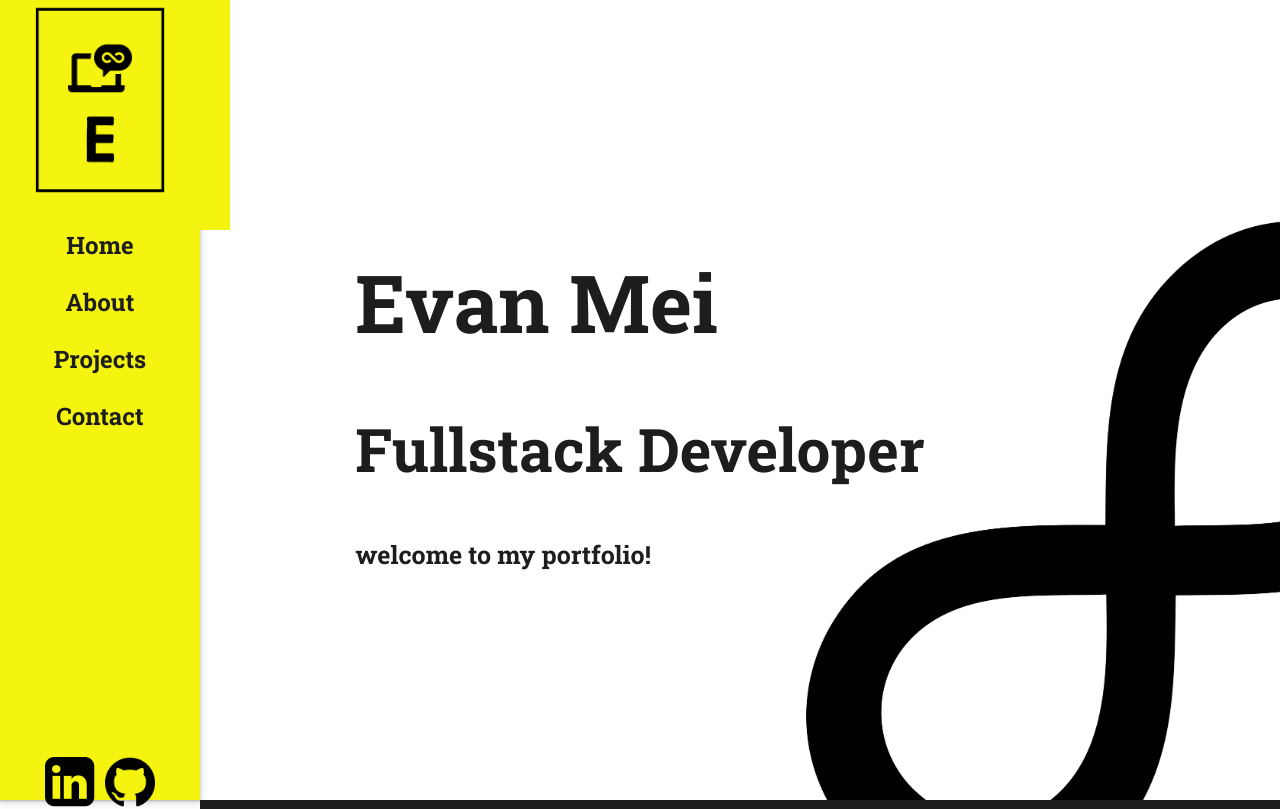
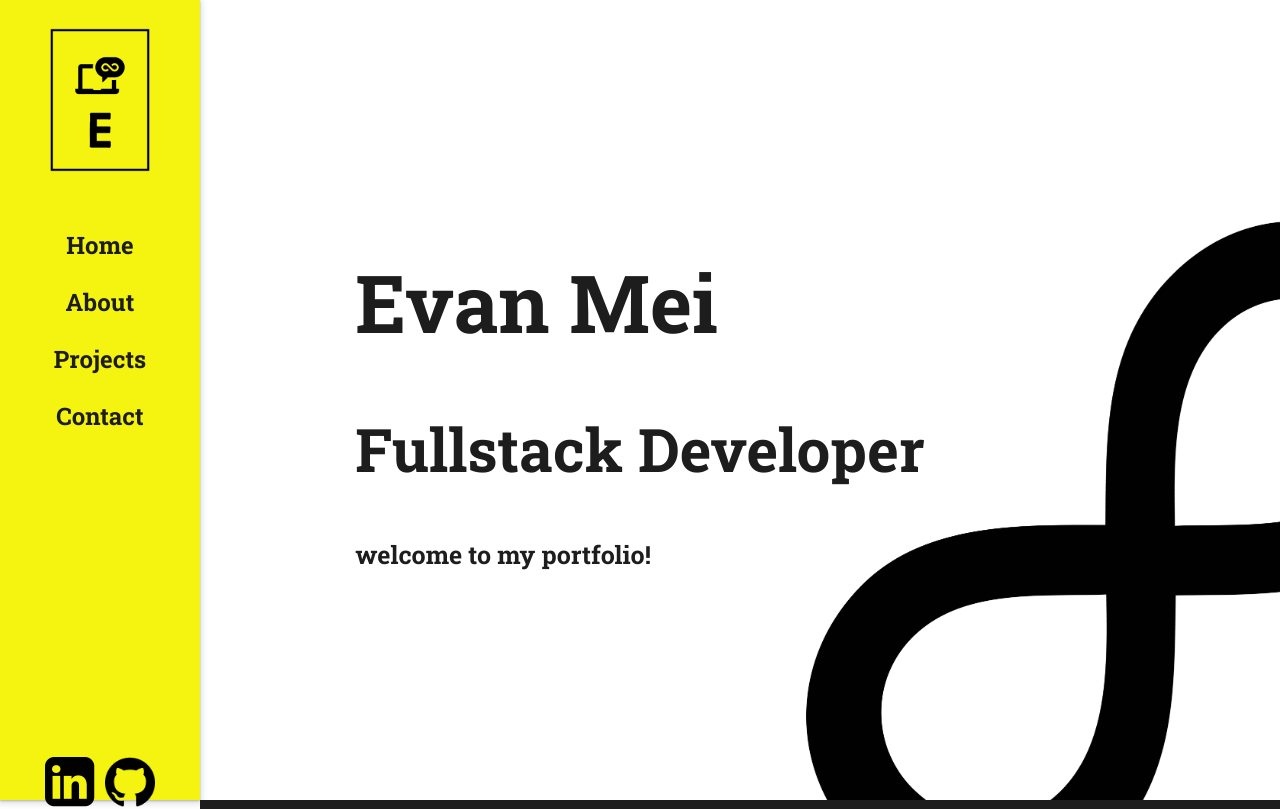
Before and after one commit to MediogreCoder/Portfolio-Website, a React (Create React App) app in the folder portfolio/: page / in a window 1280 px wide. Shown: the top 809 px of the page. Built offline with nearby package versions, Linux system fonts and the light colour scheme.

Commit message:
remove image scale for logo

```diff
--- a/portfolio/src/ComponentsStyle/about.css
+++ b/portfolio/src/ComponentsStyle/about.css
@@ -41,10 +41,4 @@ width: auto;
 
 img {
 height: 80px;
-transition-duration: 1s;
 }
-
-img:hover {
- transform: scale(1.3);
-
-}
```
